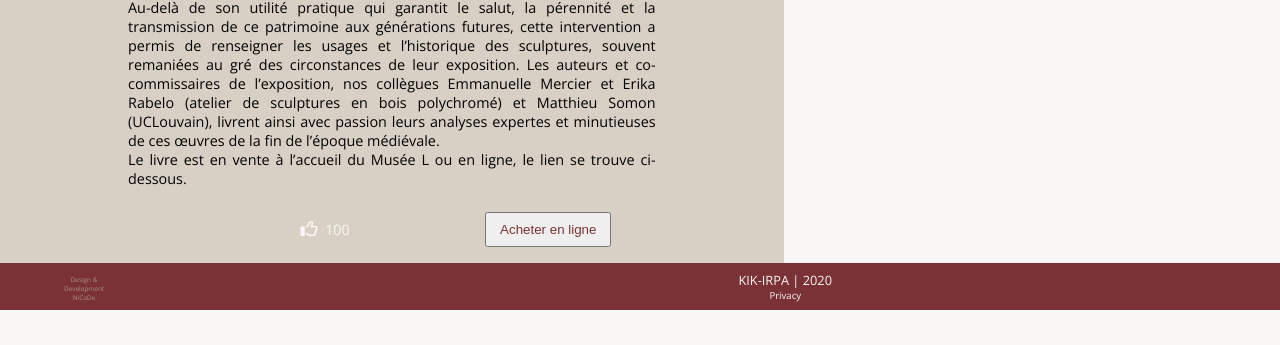
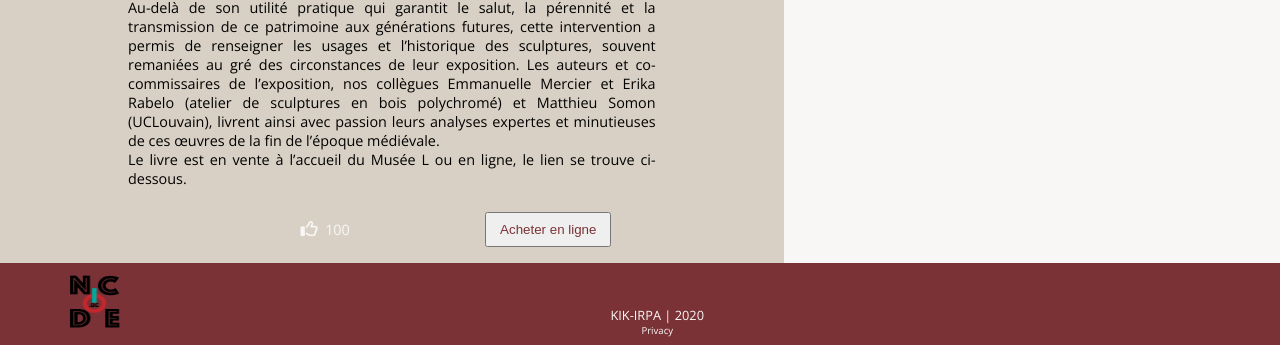
Before and after one commit to Mahfiz720/HC-09-Kik_Irpa, a plain HTML site: page index.html in a window 1280 px wide. Shown: the part 1039-1384 px from the top of the page. Before the commit the page ends 1349 px from the top, so only its background shows below. Drawn offline with nearby package versions, Linux system fonts and the light colour scheme.

Commit message:
push logo nicode

```diff
--- a/css/style.scss
+++ b/css/style.scss
@@ -348,7 +348,7 @@ article > p > img {
 
 .copyrights {
   color: $kik-white;
-  padding-right: 35vw;
+  padding-right: 45vw;
   margin: 1vh 0;
   font-family: Open Sans;
   font-size: 0.6rem;
@@ -363,6 +363,11 @@ article > p > img {
   font-size: 0.4rem;
   padding-left: 5vw;
   margin: 1vh 0;
+}
+
+.credentials > p > a > img {
+  width: 5vw;
+  height: 5vw;
 }
 
 
--- a/index.html
+++ b/index.html
@@ -106,7 +106,7 @@
   </main>
   <footer>
     <div class="credentials">
-      <p>Design &<br/>Development<br/>NiCoDe</p>
+      <p><a href="https://www.nicode.be"><img src="/img/logo-nicode.png" alt="logo Nicode"></a></p>
     </div>
     <div class= "copyrights">
       <p>KIK-IRPA&nbsp;|&nbsp;2020</p>
```
Also changed, not shown: css/style.css, img/logo-nicode.png (added), 1 other file.
